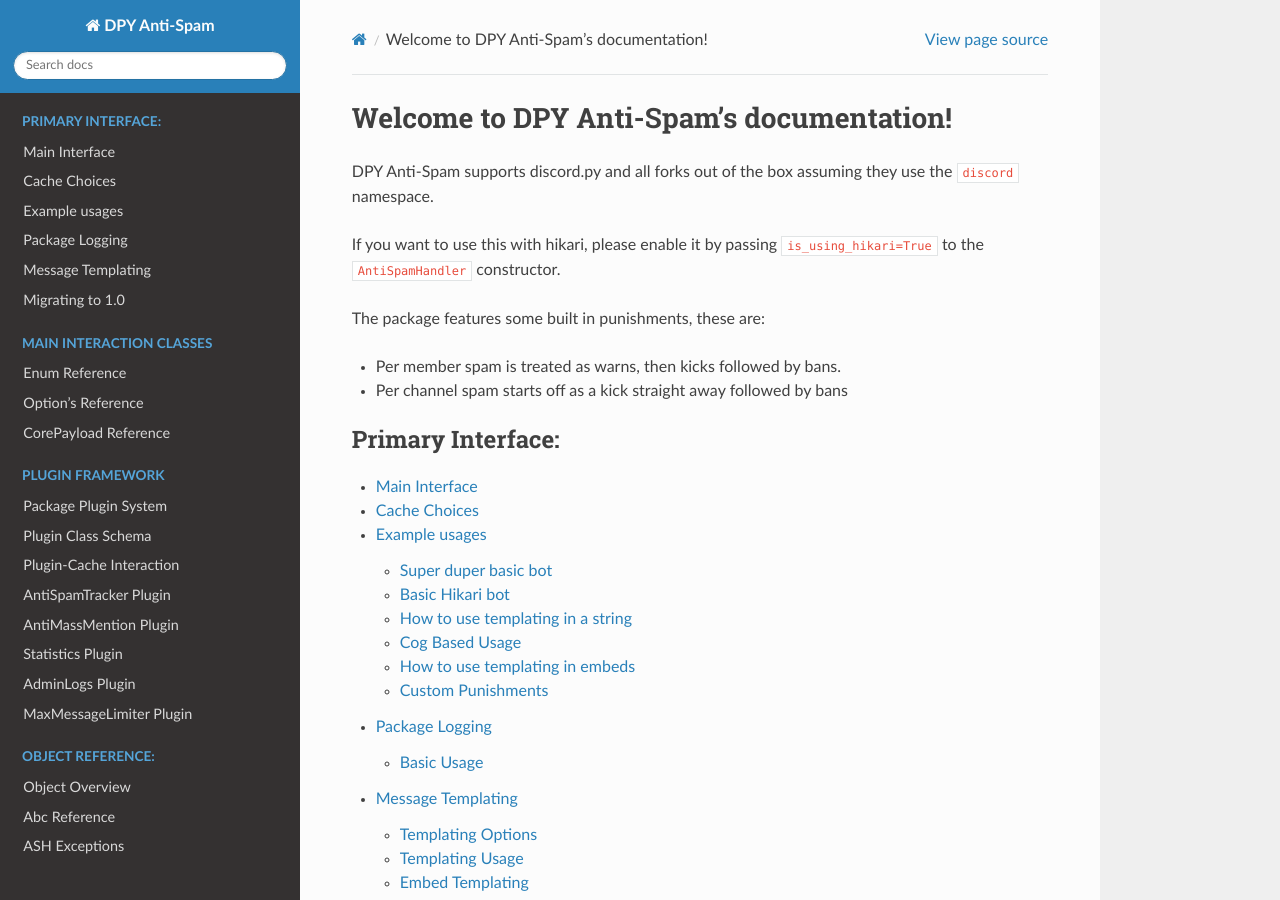
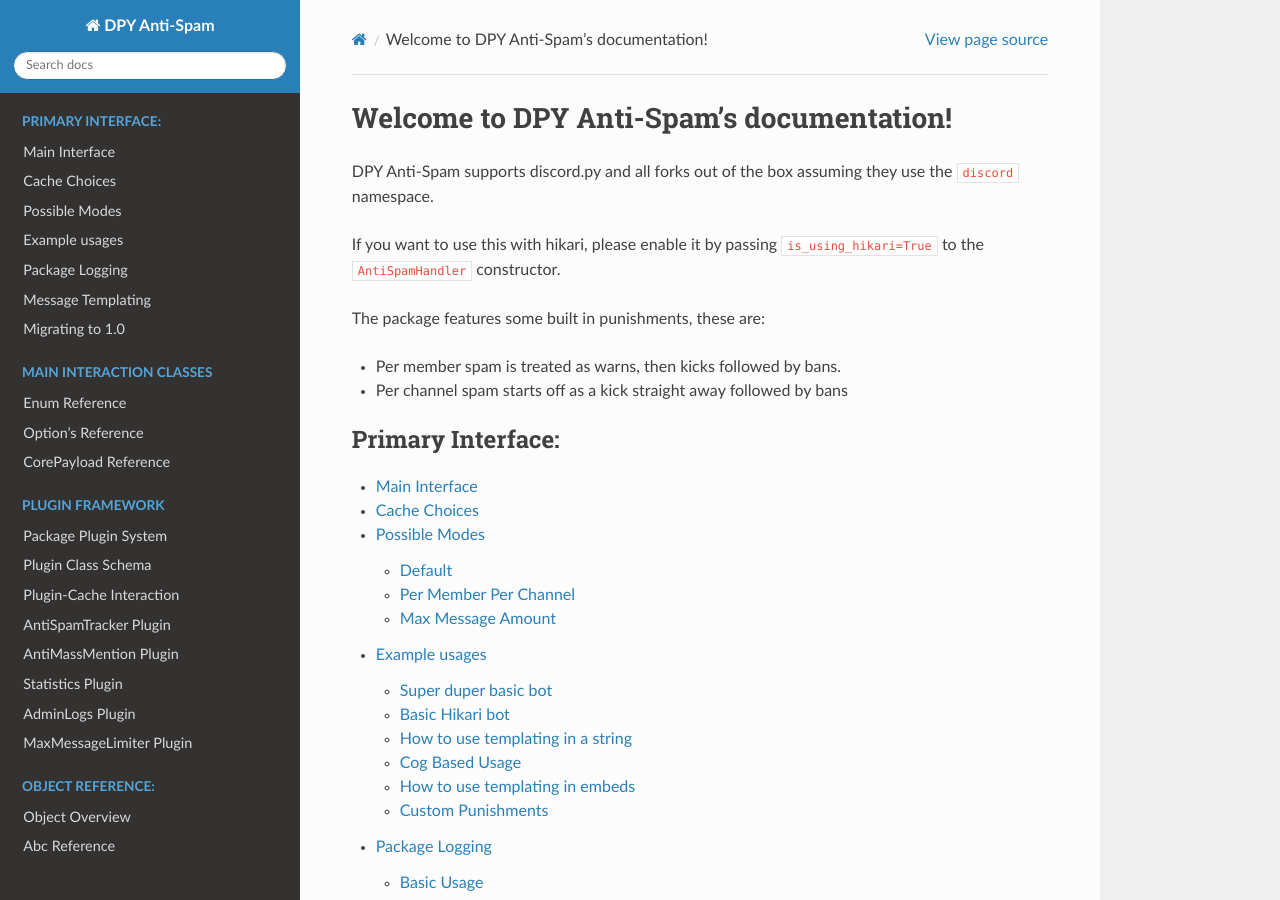
Before and after one commit to Skelmis/Discord-Anti-Spam, a Sphinx documentation site: the page built from docs/index.rst, in a window 1280 px wide and 900 px high. Built offline with Sphinx 7.4.7 and the Read the Docs theme 2.0.0, drawn with Linux system fonts in a browser that asks for light colours.

Commit message:
Add new docs to toc tree

```diff
--- a/docs/index.rst
+++ b/docs/index.rst
@@ -20,6 +20,7 @@
 
    modules/main/main.rst
    modules/main/caches.rst
+   modules/main/modes.rst
    modules/main/examples.rst
    modules/main/logging.rst
    modules/main/template.rst
```
